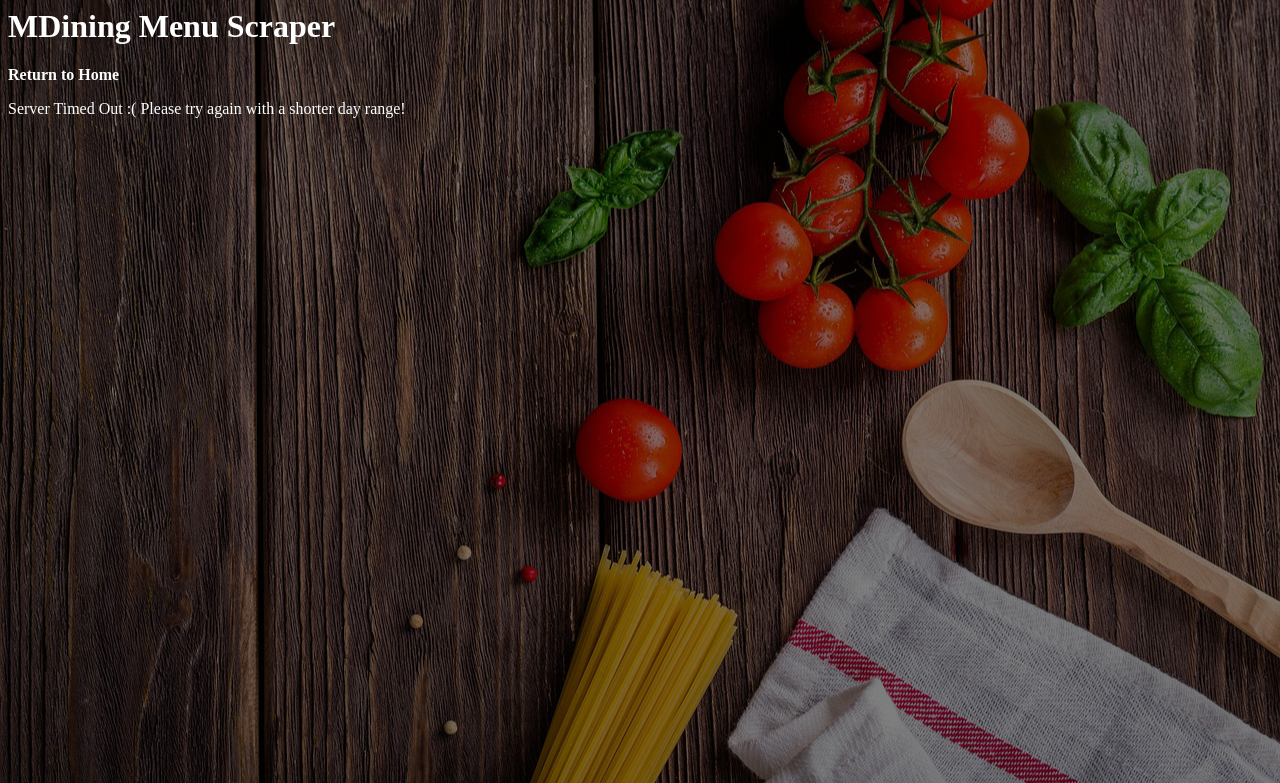
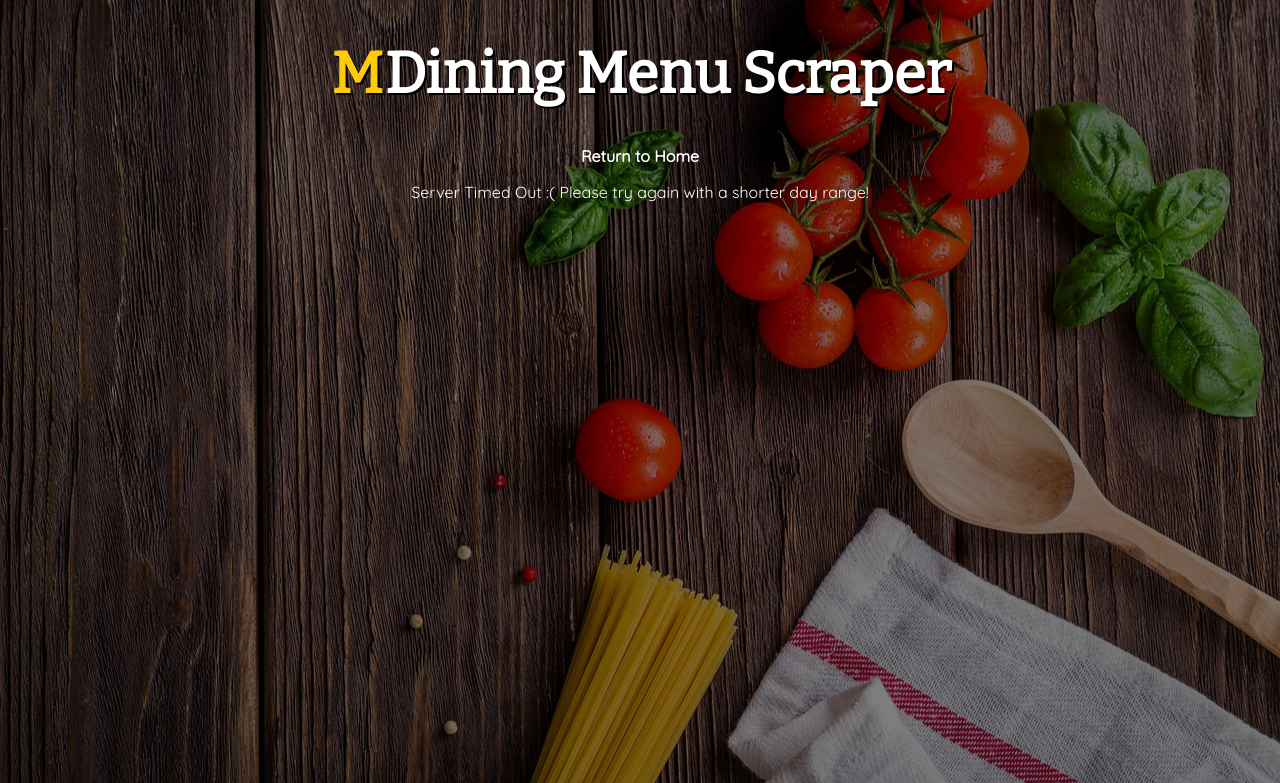
Before and after one commit to patrickxchong/mdiner, a Flask app: page /1/1/1 in a window 1280 px wide. Shown: the top 783 px of the page. Run offline with Flask 2, Linux system fonts and the light colour scheme; data that the repository does not hold is empty; some libraries are stand-ins or nearby versions.

Commit message:
done for the day

```diff
--- a/static/search.css
+++ b/static/search.css
@@ -16,13 +16,29 @@ body {
   background-position: center;
   background-repeat: no-repeat;
   background-size: cover;
-  width: 97%;
+  width: 94%;
   height: 97%;
+  float: center;
+  margin: auto;
   color: white;
+  display: flex;
+  flex-direction: column;
+  align-items: center;
+  font-family: 'Quicksand', cursive;
 }
 
 h1 {
-  margin-top: 0;
+  display: flex;
+  font-size: 4.5vw;
+  font-family: 'Bitter', serif;
+  align-items: center;
+  justify-content: center;
+  text-shadow: 2px 2px black;
+}
+
+#M {
+  color: #FFCB05;
+  padding: 0px 2px;
 }
 
 a {
@@ -30,3 +46,26 @@ a {
   font-weight: bold;
   color: white;
 }
+
+#output {
+  width: 100%;
+  text-align: center;
+}
+
+.food-wrapper {
+  display: grid;
+  grid-template-columns: 1fr 1fr 1fr 1fr;
+  align-items: center;
+  justify-content: center;
+}
+
+.food {
+  border-radius: 100%;
+  border: 2px solid black;
+  width: 20vw;
+  height: 20vw;
+  display: flex;
+  flex-direction: column;
+  align-items: center;
+  justify-content: center;
+}
--- a/templates/home.html
+++ b/templates/home.html
@@ -16,7 +16,7 @@
   <div>
     <h1><div id="M">M</div>Dining Menu Scraper</h1>
 
-    <p> This site aims to tell you when the dining hall serves what you like! </p>
+    <p> What do you feel like eating? </p>
 
     <form action="" method="POST">
       <p> I want
@@ -26,6 +26,9 @@
         <input type="number" id='numdays_input' name="numdays" min="1" max="15" value="2"> days</p>
         <button type="submit" id='submit_input'><span class="far fa-check-circle"></span></button>
     </form>
+
+
+
     <script type="text/javascript">
       var date = new Date();
       var day = date.getDate();
--- a/templates/search.html
+++ b/templates/search.html
@@ -6,13 +6,15 @@
   <title>MDining Menu Scraper</title>
   <link rel="shortcut icon" href="{{ url_for('static', filename='favicon.png') }}">
   <meta name="viewport" content="width=device-width, initial-scale=1.0">
+  <link rel="stylesheet" href="https://use.fontawesome.com/releases/v5.0.10/css/all.css" integrity="sha384-+d0P83n9kaQMCwj8F4RJB66tzIwOKmrdb46+porD/OvrJ+37WqIM7UoBtwHO6Nlg" crossorigin="anonymous">
+  <link href="https://fonts.googleapis.com/css?family=Abril+Fatface|Bitter|Merriweather|Quicksand" rel="stylesheet">
   <script src="http://code.jquery.com/jquery-2.2.4.min.js" integrity="sha256-BbhdlvQf/xTY9gja0Dq3HiwQF8LaCRTXxZKRutelT44="
     crossorigin="anonymous"></script>
   <link rel="stylesheet" type="text/css" href="{{ url_for('static', filename='search.css') }}">
 </head>
 
 <body>
-  <h1> MDining Menu Scraper </h1>
+    <h1><div id="M">M</div>Dining Menu Scraper</h1>
   <!-- <input type="button" value="Return to search!" onclick="history.back(-1)" />  -->
   <a id="home" href="/">Return to Home</a>
   <p id="output"> Buffering ... </p>
--- a/thread.py
+++ b/thread.py
@@ -96,6 +96,8 @@ def ribscraper(food_,start,numdays):
         t.daemon = True
         t.start()
 
+    output += "<div class='food-wrapper'>"
+
     for i in datelist:
         date = i.strftime("%Y-%m-%d")
         for hall in dining:
@@ -105,13 +107,17 @@ def ribscraper(food_,start,numdays):
             for row in food_table:
                 food = row.find(text=True)
                 if(food.find(food_) != -1):
-                    output += "<div class='food' "+date + ": " + location[hall] + "<br>"
-                    output += "<a href="+url+">" + row.find(text=True) + "</a>: Looks like we have this today!  <br>"
-                    output += "</div><br><br>"
+                    output += "<a href="+url+" class='food'>"
+                    output += "<p>" + location[hall] + "</p>"
+                    output += "<p>" + date + "</p>"
+                    output += "<p>" + row.find(text=True) + "</p>"
+                    output += "</a>"
 
-    if (len(output) == (60 + len(food_))):
-        output += "Oh noooo what you want isn't on the menu! :("
+    output += "</div>"
 
-    output += "C'est tout! <br>"
-    output += "Runtime : " + str(time.time()-starting)
+    if (len(output) < (65 + len(food_))):
+        output += "<p>Oh noooo what you want isn't on the menu! :(</p>"
+
+    output += "<p>Voila!</p>"
+    #output += "Runtime : " + str(time.time()-starting)
     return output
```
Also changed, not shown: static/home.css (+4 -8 lines).
